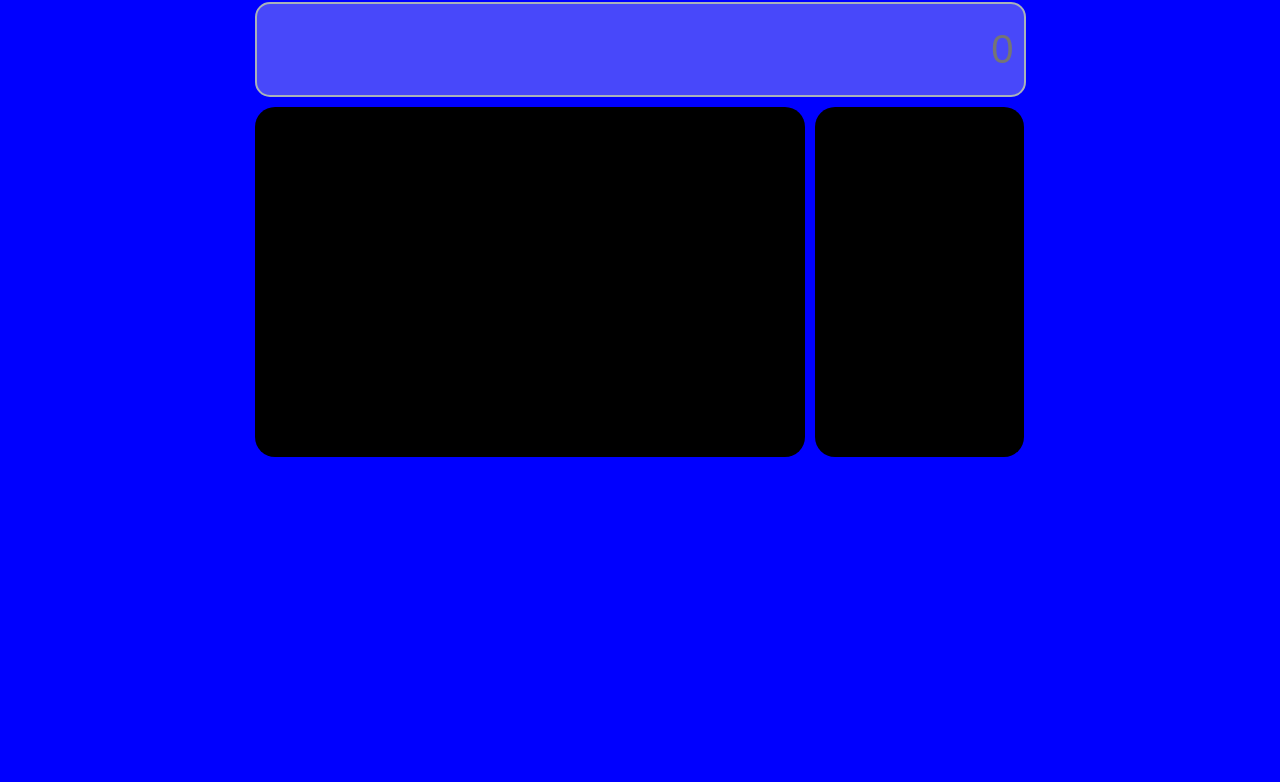
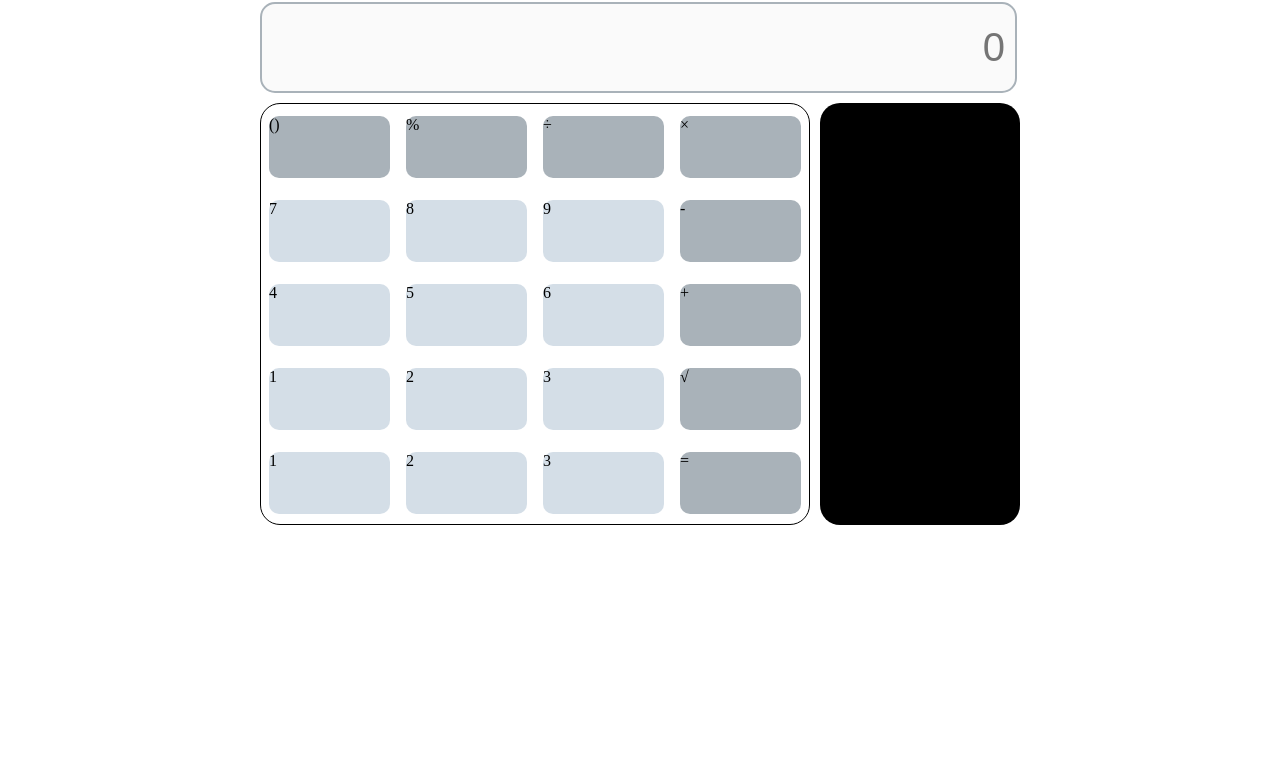
Before and after one commit to lucasjstn/Brain-Calc, a plain HTML site: page index.html in a window 1280 px wide. Shown: the part 82-864 px from the top of the page. Drawn offline with Linux system fonts and the light colour scheme.

Commit message:
creating buttons of main container

```diff
--- a/css/main.css
+++ b/css/main.css
@@ -1,6 +1,7 @@
 * {
   padding: 0;
   margin: 0;
+  box-sizing: border-box;
 }
 h2 {
   /* background-color: red; */
@@ -49,31 +50,61 @@
   display: flex;
   height: 100vh;
   /* align-items: center; */
-  background-color: blue;
   flex: 1;
   justify-content: center;
 }
 
 .buttons-container {
   display: flex;
+
 }
 
-.main-button-container {
+.main-buttons-container {
+
   position: relative;
+  align-items: center;
+  justify-content: center;
   width: 550px;
-  height: 350px;
-  background-color: black;
+  /* height: 50px; */
+  border: 1px solid black;
+  /* background-color: black; */
   border-radius: 20px;
   /* top right bottom left */
   margin: 10px 0px 0px 0px;
 }
 
 .side-buttons-container {
-  position: relative;
-  width: 209px;
-  height: 350px;
+  /* position: relative; */
+  width: 200px;
+  /* height: 350px; */
   background-color: black;
   border-radius: 20px;
   /* top right bottom left */
   margin: 10px 0px 0px 10px;
 }
+.row-of-buttons {
+  position: relative;
+  justify-content: center;
+  display: flex;
+  flex-direction: row;
+}
+
+.button {
+  width: 134px;
+  height: 62px;
+  margin: 12px 8px 10px 8px;
+  border-radius: 10px;
+  background-color:#A9B2B9;
+}
+
+#digit{
+  width: 134px;
+  height: 62px;
+  margin: 12px 8px 10px 8px;
+  border-radius: 10px;
+  background-color: #D4DEE7;
+}
+
+.button:hover {
+  background-color: red;
+}
--- a/index.html
+++ b/index.html
@@ -31,10 +31,51 @@
           id="output-box"
         />
 
-        <div class="buttons-container">
-          <div class="main-button-container"></div>
+        <section class="buttons-container">
+          <div class="main-buttons-container">
+            <div class="row-of-buttons">
+              <div class="button" id="parenthesis">()</div>
+              <div class="button" id="percentage">%</div>
+              <div class="button" id="quocient">÷</div>
+              <div class="button" id="multiplication">×</div>
+            </div>
+
+            <div class="row-of-buttons">
+              <div class="button" id="digit">7</div>
+              <div class="button" id="digit">8</div>
+              <div class="button" id="digit">9</div>
+              <div class="button" id="subtraction">-</div>
+            </div>
+
+            <div class="row-of-buttons">
+              <div class="button" id="digit">4</div>
+              <div class="button" id="digit">5</div>
+              <div class="button" id="digit">6</div>
+              <div class="button" id="addition">+</div>
+            </div>
+
+            <div class="row-of-buttons">
+              <div class="button" id="digit">1</div>
+              <div class="button" id="digit">2</div>
+              <div class="button" id="digit">3</div>
+              <div class="button" id="square-root">√</div>
+            </div>
+
+            <div class="row-of-buttons">
+              <div class="button" id="digit">1</div>
+              <div class="button" id="digit">2</div>
+              <div class="button" id="digit">3</div>
+              <div class="button" id="equal-sign">=</div>
+            </div>
+          </div>
+
           <div class="side-buttons-container"></div>
-        </div>
+
+          </div>
+
+
+
+        </section>
       </div>
     </div>
   </body>
```
Also changed, not shown: 1 other file.
